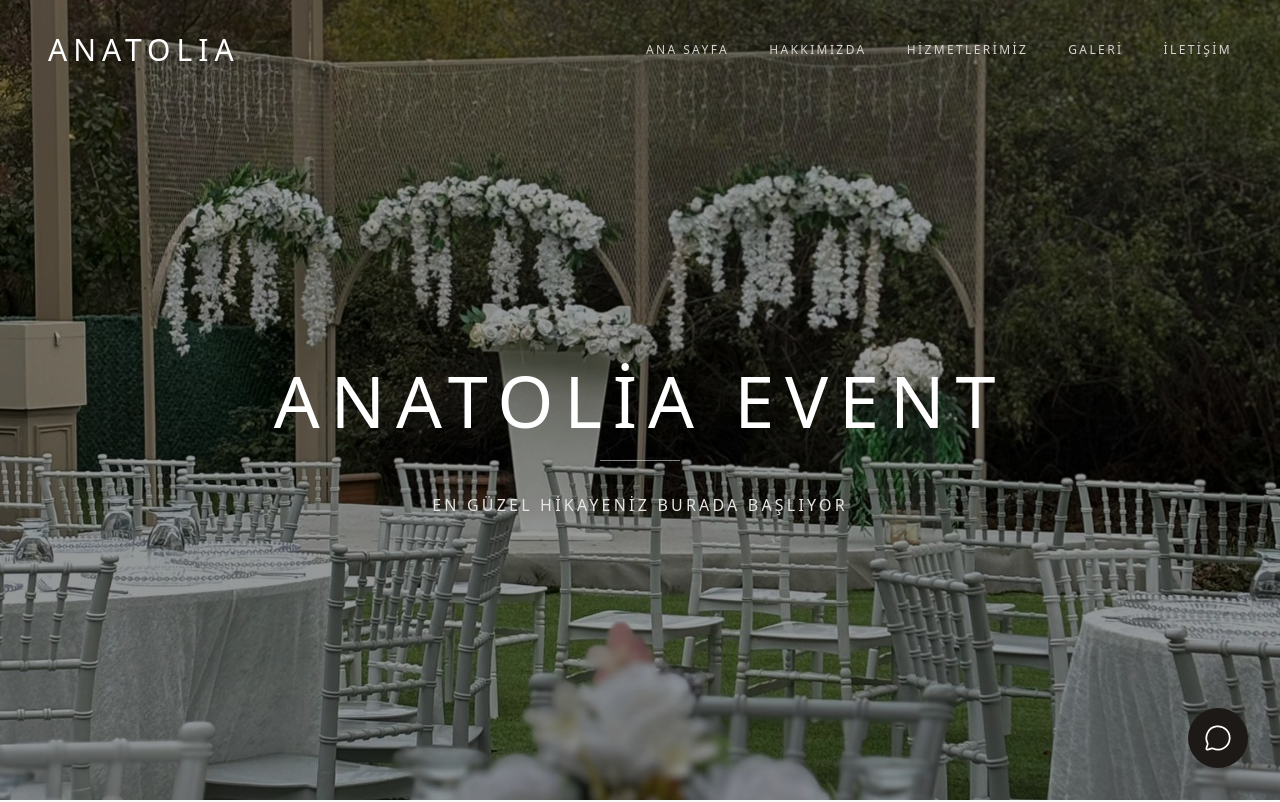
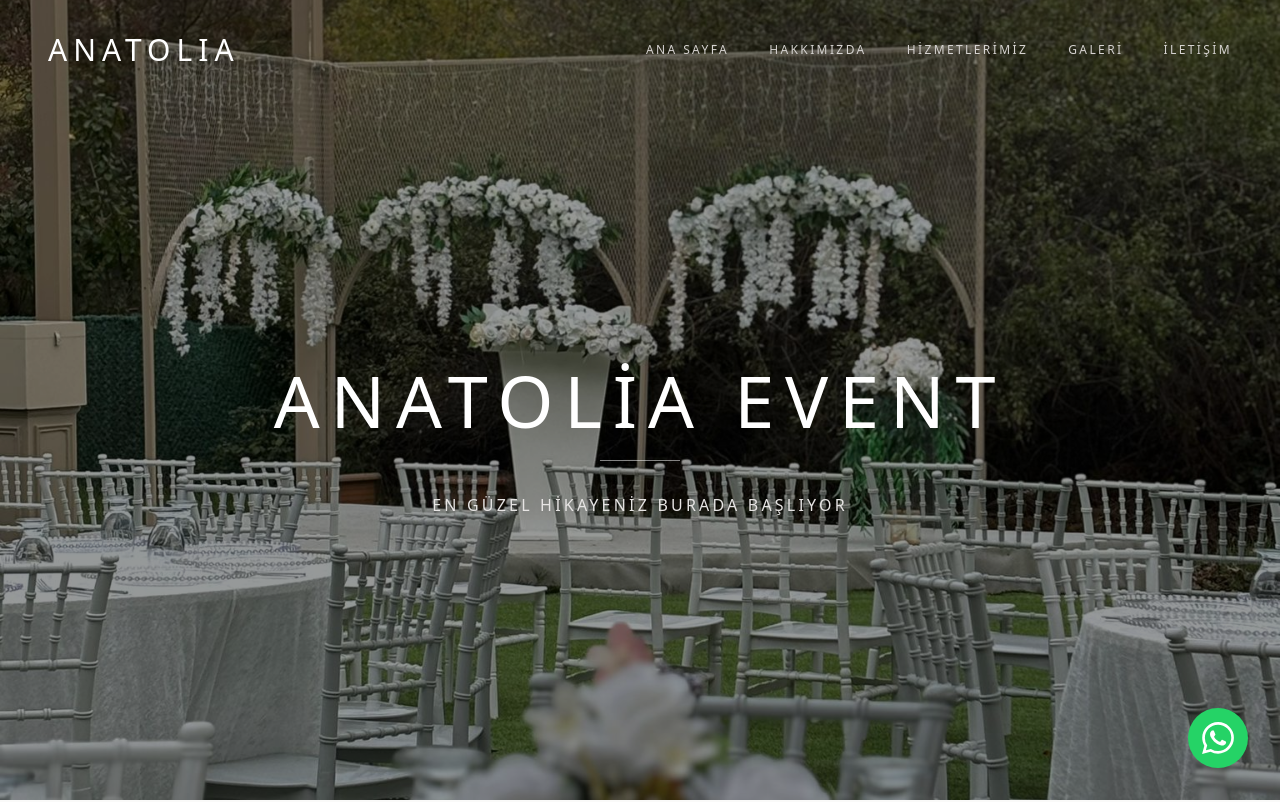
Before and after one commit to cem-guzel/anatoliaevent, a Next.js app: page / in a window 1280 px wide. Shown: the top 802 px of the page. Built offline with nearby package versions, Linux system fonts and the light colour scheme.

Commit message:
whatsapp icon

```diff
--- a/components/FloatingWhatsApp.tsx
+++ b/components/FloatingWhatsApp.tsx
@@ -1,7 +1,6 @@
 "use client";
 
 import { motion } from "framer-motion";
-import { MessageCircle } from "lucide-react";
 
 export default function FloatingWhatsApp() {
   return (
@@ -14,11 +13,21 @@
       transition={{ duration: 0.5, delay: 1 }}
       whileHover={{ scale: 1.1 }}
       whileTap={{ scale: 0.9 }}
-      /* Yeşil yerine lüks siyah/koyu taş rengi (bg-stone-900) kullanıyoruz */
-      className="fixed bottom-8 right-8 z-[100] bg-stone-900 text-white p-4 rounded-full shadow-2xl flex items-center justify-center hover:bg-stone-800 transition-colors duration-300 group"
+      className="fixed bottom-6 right-6 md:bottom-8 md:right-8 z-[100] bg-[#25D366] rounded-full shadow-[0_10_25px_rgba(37,211,102,0.4)] flex items-center justify-center transition-colors duration-300 group overflow-hidden"
       aria-label="WhatsApp ile İletişime Geçin"
+      style={{ width: '60px', height: '60px' }} // Buton boyutu
     >
-      <MessageCircle strokeWidth={1.5} className="w-7 h-7 group-hover:animate-pulse" />
+      {/* Orijinal WhatsApp SVG İkonu */}
+      <svg
+        viewBox="0 0 24 24"
+        width="32"
+        height="32"
+        fill="currentColor"
+        className="text-white"
+        xmlns="http://www.w3.org/2000/svg"
+      >
+        <path d="M17.472 14.382c-.297-.149-1.758-.867-2.03-.967-.273-.099-.471-.148-.67.15-.197.297-.767.966-.94 1.164-.173.199-.347.223-.644.075-.297-.15-1.255-.463-2.39-1.475-.883-.788-1.48-1.761-1.653-2.059-.173-.297-.018-.458.13-.606.134-.133.298-.347.446-.52.149-.174.198-.298.298-.497.099-.198.05-.371-.025-.52-.075-.149-.669-1.612-.916-2.207-.242-.579-.487-.5-.669-.51-.173-.008-.371-.01-.57-.01-.198 0-.52.074-.792.372-.272.297-1.04 1.016-1.04 2.479 0 1.462 1.065 2.875 1.213 3.074.149.198 2.096 3.2 5.077 4.487.709.306 1.262.489 1.694.625.712.227 1.36.195 1.871.118.571-.085 1.758-.719 2.006-1.413.248-.694.248-1.289.173-1.413-.074-.124-.272-.198-.57-.347m-5.421 7.403h-.004a9.87 9.87 0 01-5.031-1.378l-.361-.214-3.741.982.998-3.648-.235-.374a9.86 9.86 0 01-1.51-5.26c.001-5.45 4.436-9.884 9.888-9.884 2.64 0 5.122 1.03 6.988 2.898a9.825 9.825 0 012.893 6.994c-.003 5.45-4.437 9.884-9.885 9.884m8.413-18.297A11.815 11.815 0 0012.05 0C5.495 0 .16 5.335.157 11.892c0 2.096.547 4.142 1.588 5.945L.057 24l6.305-1.654a11.882 11.882 0 005.683 1.448h.005c6.554 0 11.89-5.335 11.893-11.893a11.821 11.821 0 00-3.48-8.413z"/>
+      </svg>
     </motion.a>
   );
 }
```
